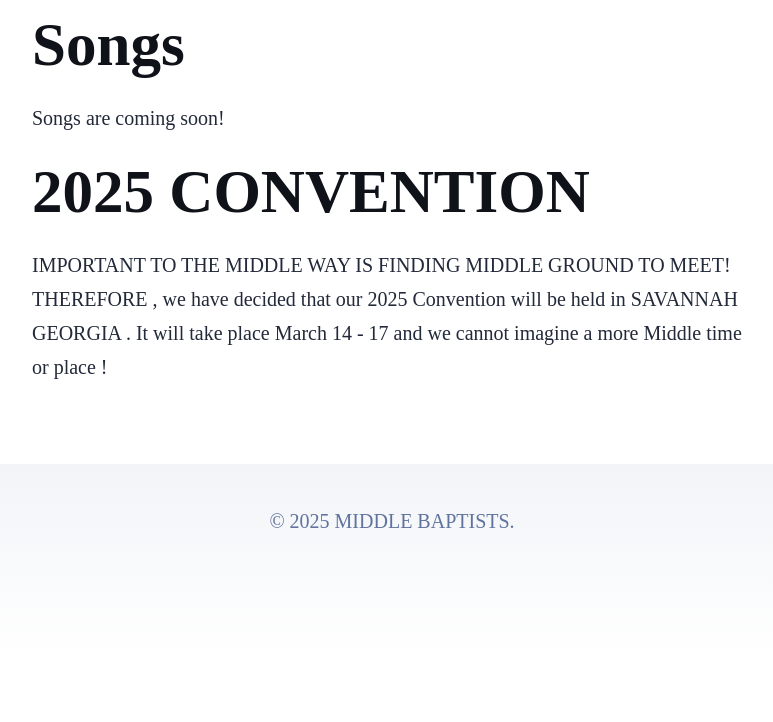
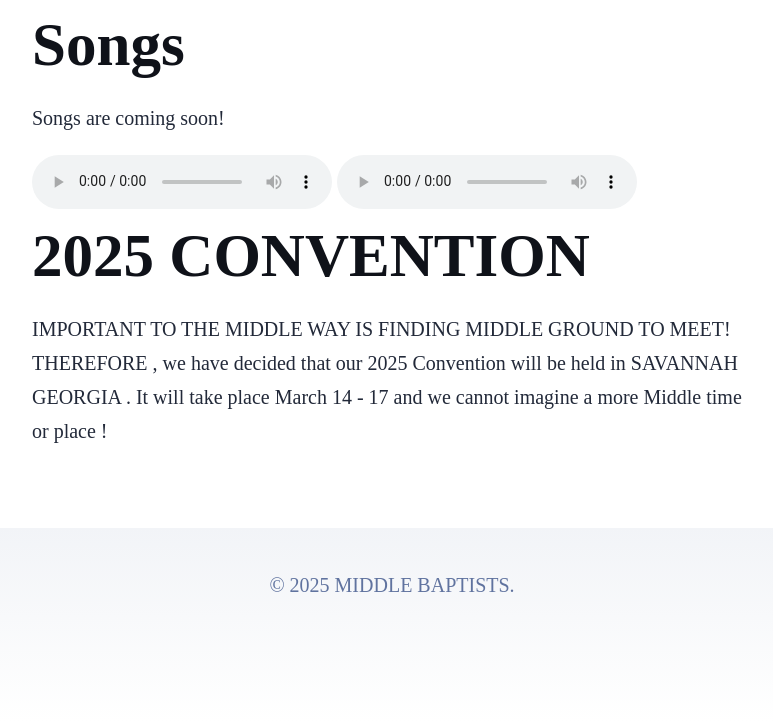
Before and after one commit to eess-901/broken-disk-f275, an Astro site: page / in a window 1280 px wide. Shown: the part 900-1622 px from the top of the page, without its empty margins (248-1021 px from the left). Before the commit the page ends 1558 px from the top, so only its background shows below. Built offline with nearby package versions, Linux system fonts and the light colour scheme; Astro itself is replaced by a stand-in of ours.

Commit message:
Update index.astro

```diff
--- a/src/pages/index.astro
+++ b/src/pages/index.astro
@@ -33,6 +33,10 @@ the release of our Reverend  Ambrosia, (Be'Adonaoi!)'s New Book !
 Songs are coming soon!
 			</p>
 
+<audio src="http://middlebaptists.org/middle-baptist-1.mp3" controls></audio>
+
+<audio src="http://middlebaptists.org/be-a-1.mp3" controls></audio>
+
 			<h1>2025 CONVENTION</h1>
 			<p>
 IMPORTANT TO THE MIDDLE WAY IS FINDING MIDDLE GROUND TO MEET! THEREFORE	, we have decided that our 2025 Convention will be held in SAVANNAH GEORGIA .
```
